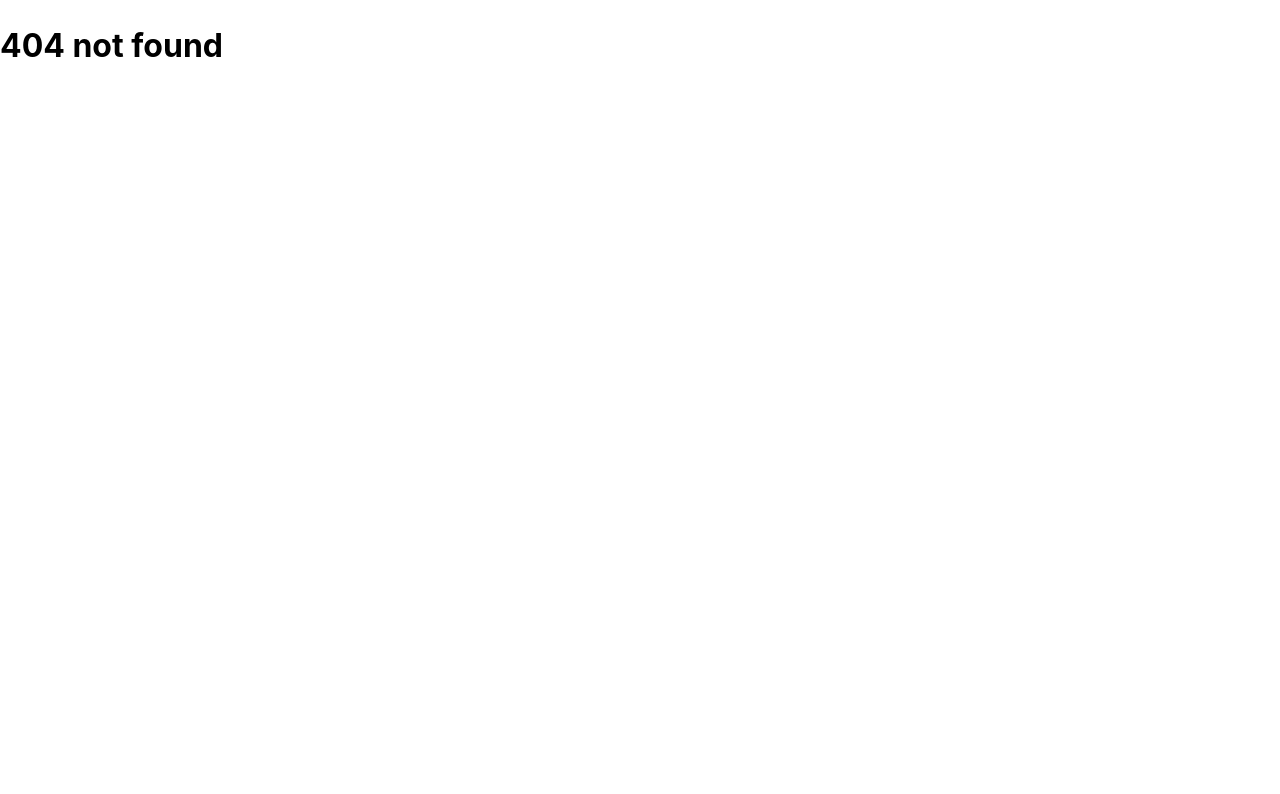
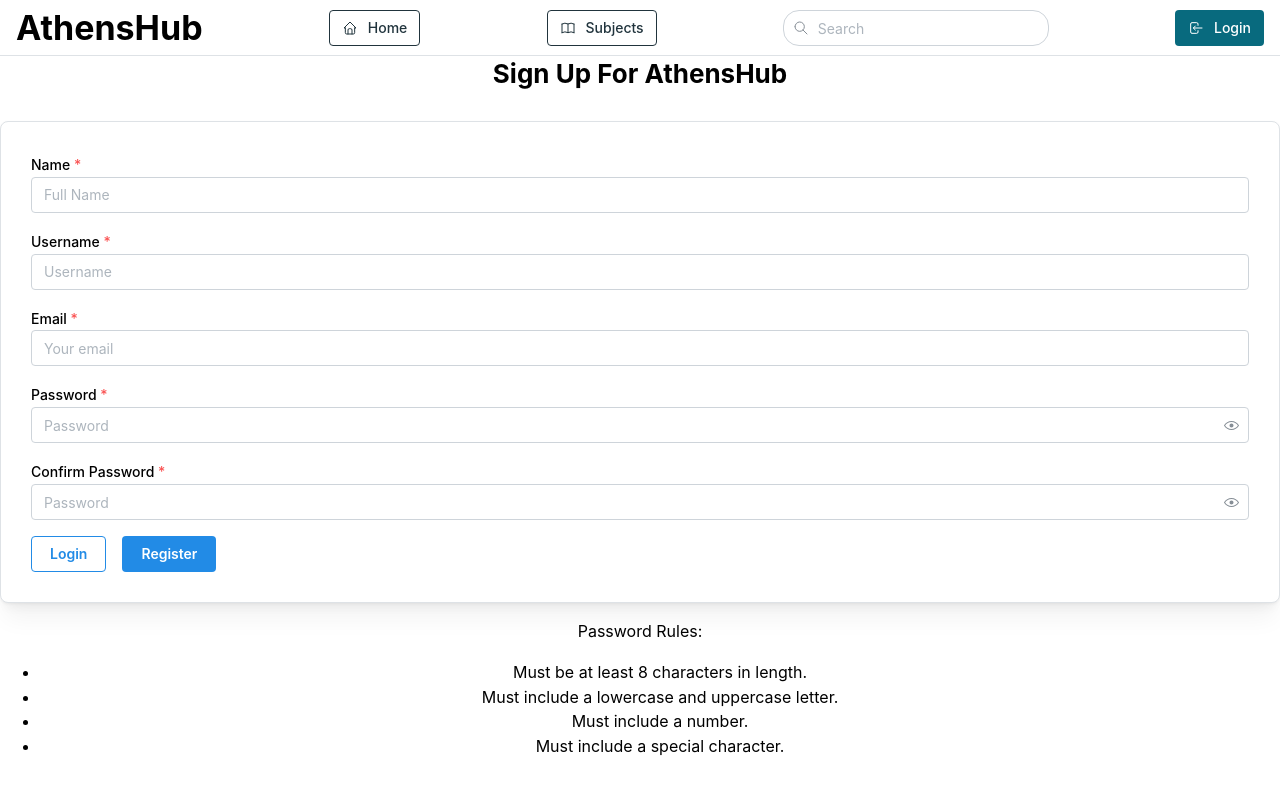
Before and after one commit to CoyoteArcade/AthensHub, a React (Vite) app in the folder frontend/: page /register in a window 1280 px wide. Before the commit this address had no page. Shown: the top 794 px of the page. Built offline with nearby package versions, Linux system fonts and the light colour scheme.

Commit message:
register-page

```diff
--- /dev/null
+++ b/frontend/src/components/RegisterForum/RegisterForum.jsx
@@ -0,0 +1,62 @@
+import { TextInput, PasswordInput, Paper, Title, Text, Button, Group, Box } from '@mantine/core';
+
+function RegisterForum() {
+  return (
+    <Box sx={{ maxWidth: 300 }} mx="auto">
+      <Title order={2} align="center" mb="lg">Sign Up For AthensHub</Title>
+
+      <Paper withBorder shadow="md" p={30} mt={30} radius="md">
+        <TextInput
+          label="Name"
+          placeholder="Full Name"
+          required
+        />
+
+        <TextInput
+          label="Username"
+          placeholder="Username"
+          mt="md"
+          required
+        />
+
+        <TextInput
+          label="Email"
+          placeholder="Your email"
+          mt="md"
+          required
+        />
+
+        <PasswordInput
+          label="Password"
+          placeholder="Password"
+          mt="md"
+          required
+        />
+
+        <PasswordInput
+          label="Confirm Password"
+          placeholder="Password"
+          mt="md"
+          required
+        />
+
+        <Group position="right" mt="md">
+          <Button variant="outline">Login</Button>
+          <Button type="submit">Register</Button>
+        </Group>
+      </Paper>
+
+      <Text align="center" mt="md">
+        Password Rules:
+        <ul>
+          <li>Must be at least 8 characters in length.</li>
+          <li>Must include a lowercase and uppercase letter.</li>
+          <li>Must include a number.</li>
+          <li>Must include a special character.</li>
+        </ul>
+      </Text>
+    </Box>
+  );
+}
+
+export default RegisterForum;
--- a/frontend/src/main.jsx
+++ b/frontend/src/main.jsx
@@ -8,6 +8,7 @@ import {
 } from "react-router-dom";
 import Root from './routes/Root.jsx'
 import Home from './routes/Home.jsx'
+import Register from './routes/Register.jsx'
 
 const router = createBrowserRouter([
   {
@@ -15,6 +16,10 @@ const router = createBrowserRouter([
     element: <Root />,
     errorElement: <h1>404 not found</h1>,
     children: [
+      {
+        path: "/register",
+        element: <Register />,
+      },
       {
         path: "/subjects",
         element: <h1>Subjects</h1>,
--- /dev/null
+++ b/frontend/src/routes/Register.jsx
@@ -0,0 +1,10 @@
+import RegisterForum from "../components/RegisterForum/RegisterForum.jsx";
+
+// Home component that renders a hero section with a title and image that takes up the full width of the viewport using mantine components.
+export default function Register() {
+    return (
+        <>
+            <RegisterForum />
+        </>
+    );
+}
```
Also changed, not shown: frontend/src/components/RegisterForum/RegisterForum.module.css (added).
